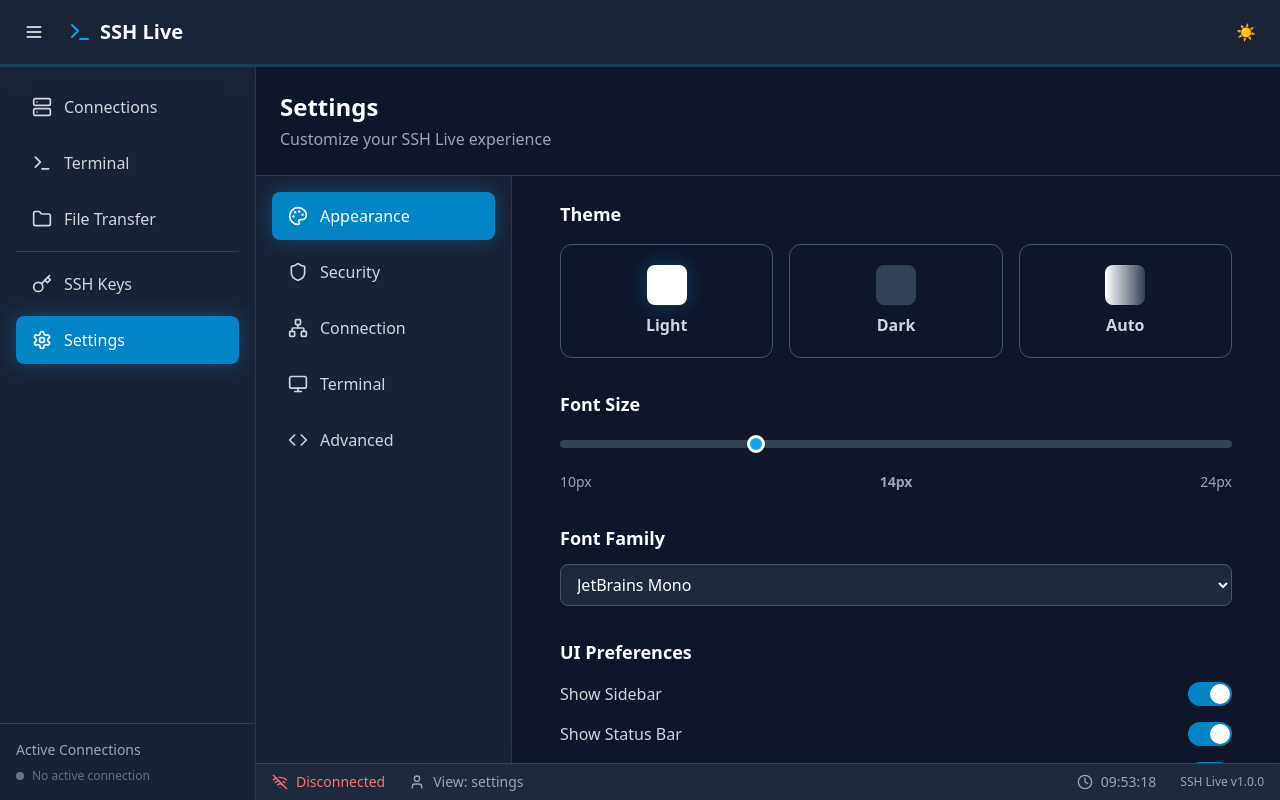
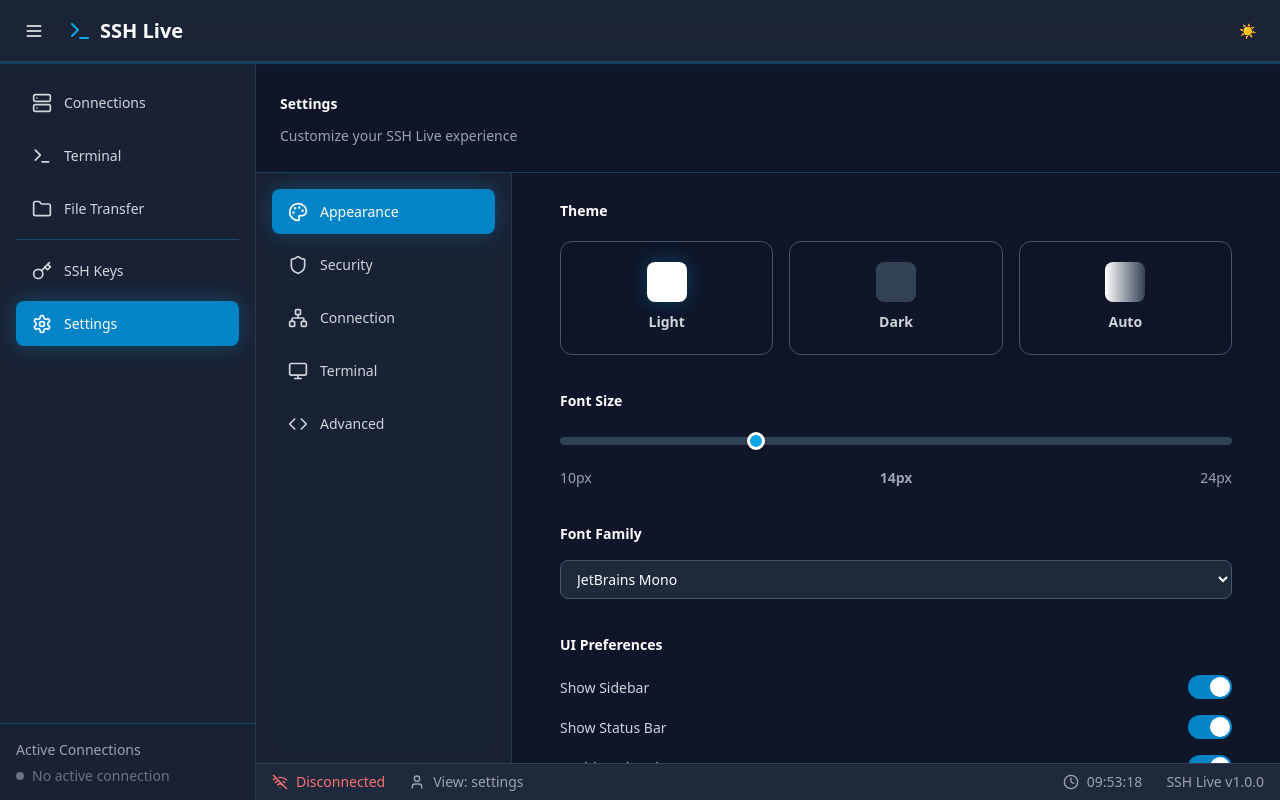
Before and after one commit to taipham2710/SSHLive, a React (Vite) app: page / in a window 1280 px wide. Both pictures are taken after a click on the button "Settings". Built offline with nearby package versions, Linux system fonts and the light colour scheme.

Commit message:
style(typography): unify font sizes across settings content
Use unified --app-font-size and override utilities; ensure subtitle uses base size.

```diff
--- a/src/App.tsx
+++ b/src/App.tsx
@@ -105,7 +105,7 @@ function App() {
       </header>
       <div className="app-accent-bar" />
 
-      <div className="flex flex-1 overflow-hidden">
+      <div className="flex flex-1 overflow-hidden unify-text-size">
         {/* Sidebar */}
         {appState.sidebarOpen && (
           <aside className="w-64 sidebar flex flex-col">
--- a/src/components/SettingsPanel.tsx
+++ b/src/components/SettingsPanel.tsx
@@ -7,6 +7,7 @@ export function SettingsPanel() {
   const [activeTab, setActiveTab] = useState<'appearance' | 'security' | 'connection' | 'terminal' | 'advanced'>('appearance')
   const [hasChanges, setHasChanges] = useState(false)
   const [previewTheme, setPreviewTheme] = useState<'light' | 'dark' | 'auto' | undefined>(undefined)
+  const [previewFontSize, setPreviewFontSize] = useState<number | undefined>(undefined)
 
   const applyTheme = (theme: 'light' | 'dark' | 'auto') => {
     const root = document.documentElement
@@ -35,8 +36,11 @@ export function SettingsPanel() {
         const fallback = (settings.theme || 'auto') as 'light' | 'dark' | 'auto'
         applyTheme(fallback)
       }
+      if (previewFontSize !== undefined) {
+        document.documentElement.style.setProperty('--app-font-size', `${settings.fontSize || 14}px`)
+      }
     }
-  }, [previewTheme, settings.theme])
+  }, [previewTheme, previewFontSize, settings.theme, settings.fontSize])
 
   const tabs = [
     { id: 'appearance', label: 'Appearance', icon: Palette },
@@ -51,6 +55,18 @@ export function SettingsPanel() {
       // Theme is special: only preview until user clicks Save
       if (key === 'theme') {
         setPreviewTheme(value)
+        setHasChanges(true)
+        return
+      }
+      // Font size preview only (no save yet)
+      if (key === 'fontSize') {
+        setPreviewFontSize(value)
+        document.documentElement.classList.add('theme-anim')
+        document.documentElement.style.setProperty('--app-font-size', `${value}px`)
+        window.clearTimeout((document.documentElement as any)._themeAnimTid)
+        ;(document.documentElement as any)._themeAnimTid = window.setTimeout(() => {
+          document.documentElement.classList.remove('theme-anim')
+        }, 200)
         setHasChanges(true)
         return
       }
@@ -113,13 +129,13 @@ export function SettingsPanel() {
           type="range"
           min="10"
           max="24"
-          value={settings.fontSize || 14}
+          value={previewFontSize ?? settings.fontSize ?? 14}
           onChange={(e) => handleSettingChange('fontSize', parseInt(e.target.value))}
           className="w-full h-2 bg-dark-700 rounded-lg appearance-none cursor-pointer theme-light:bg-blue-100"
         />
         <div className="flex justify-between text-sm text-gray-400 mt-2 theme-light:text-blue-700">
           <span>10px</span>
-          <span className="font-semibold">{settings.fontSize || 14}px</span>
+          <span className="font-semibold">{previewFontSize ?? settings.fontSize ?? 14}px</span>
           <span>24px</span>
         </div>
       </div>
@@ -471,7 +487,7 @@ export function SettingsPanel() {
         <div className="flex items-center justify-between">
           <div>
             <h2 className="text-2xl font-bold text-white">Settings</h2>
-            <p className="text-gray-400 mt-1 theme-light:text-slate-600">Customize your SSH Live experience</p>
+            <p className="text-gray-400 mt-1 theme-light:text-slate-600 text-base">Customize your SSH Live experience</p>
           </div>
           {hasChanges && (
             <button
@@ -480,6 +496,9 @@ export function SettingsPanel() {
                 if (previewTheme) {
                   await updateSetting('theme' as any, previewTheme)
                   setPreviewTheme(undefined)
+                }
+                if (previewFontSize !== undefined) {
+                  await updateSetting('fontSize' as any, previewFontSize)
                 }
                 setHasChanges(false)
               }}
--- a/src/index.css
+++ b/src/index.css
@@ -3,10 +3,15 @@
 @tailwind utilities;
 
 @layer base {
+  :root {
+    /* Global app font size (rem base). Controlled by Settings preview. */
+    --app-font-size: 14px;
+  }
   body {
     @apply bg-dark-900;
     color: white;
     font-feature-settings: "rlig" 1, "calt" 1;
+    font-size: var(--app-font-size);
   }
 
   /* Light theme: refined with softer colors and proper border radius handling */
@@ -18,9 +23,55 @@
 
 /* Smooth theme switching */
 .theme-anim, .theme-anim * {
-  transition-property: background-color, color, border-color, box-shadow, fill, stroke;
+  transition-property: background-color, color, border-color, box-shadow, fill, stroke, font-size;
   transition-duration: 220ms;
   transition-timing-function: ease;
+}
+/* Unify most text sizes across the app (except the app header title) */
+.unify-text-size {
+  font-size: var(--app-font-size);
+}
+.unify-text-size p,
+.unify-text-size span,
+.unify-text-size label,
+.unify-text-size button,
+.unify-text-size li,
+.unify-text-size div,
+.unify-text-size select,
+.unify-text-size input,
+.unify-text-size textarea {
+  font-size: var(--app-font-size);
+}
+/* Override Tailwind text utilities inside the unified area */
+.unify-text-size .text-xs,
+.unify-text-size .text-sm,
+.unify-text-size .text-base,
+.unify-text-size .text-lg,
+.unify-text-size .text-xl,
+.unify-text-size .text-2xl,
+.unify-text-size .text-3xl {
+  font-size: var(--app-font-size) !important;
+}
+/* Ensure inputs/selects inherit */
+.unify-text-size .input-primary,
+.unify-text-size select,
+.unify-text-size input[type="text"],
+.unify-text-size input[type="number"],
+.unify-text-size input[type="password"],
+.unify-text-size input[type="email"] {
+  font-size: inherit;
+}
+.unify-text-size h1,
+.unify-text-size h2,
+.unify-text-size h3,
+.unify-text-size h4,
+.unify-text-size .text-xl,
+.unify-text-size .text-2xl,
+.unify-text-size .text-3xl {
+  /* keep larger headings if explicitly set */
+}
+.app-header .brand-title { /* SSH Live title */
+  font-size: 1.25rem; /* keep constant */
 }
 @media (prefers-reduced-motion: reduce) {
   .theme-anim, .theme-anim * { transition: none !important; }
```
